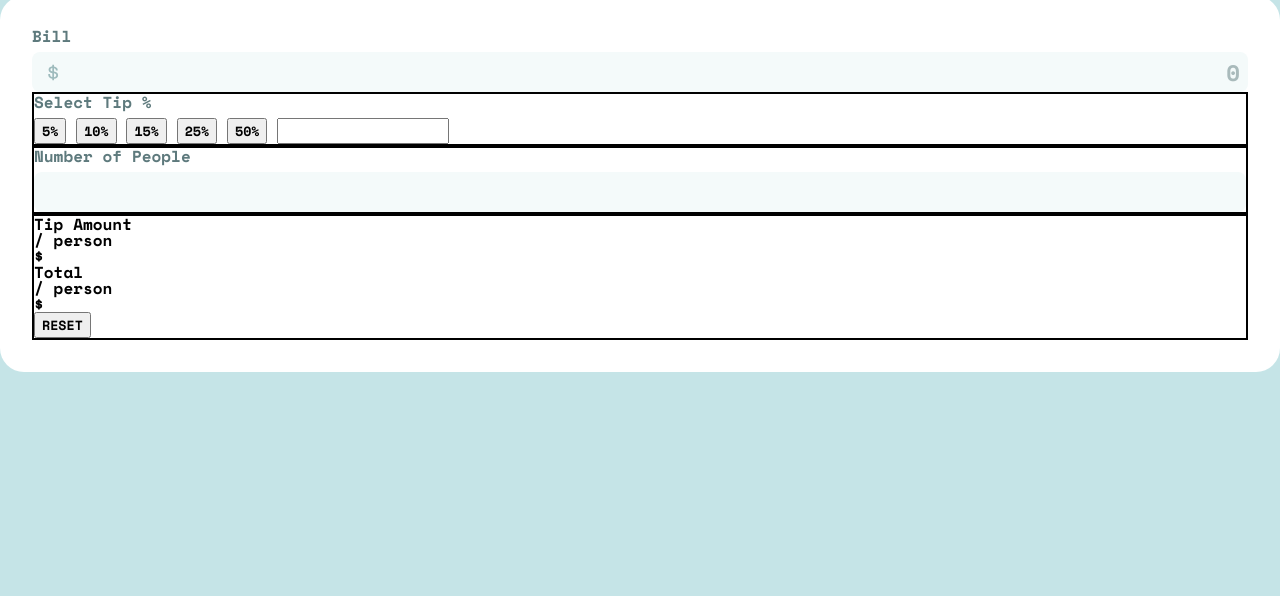
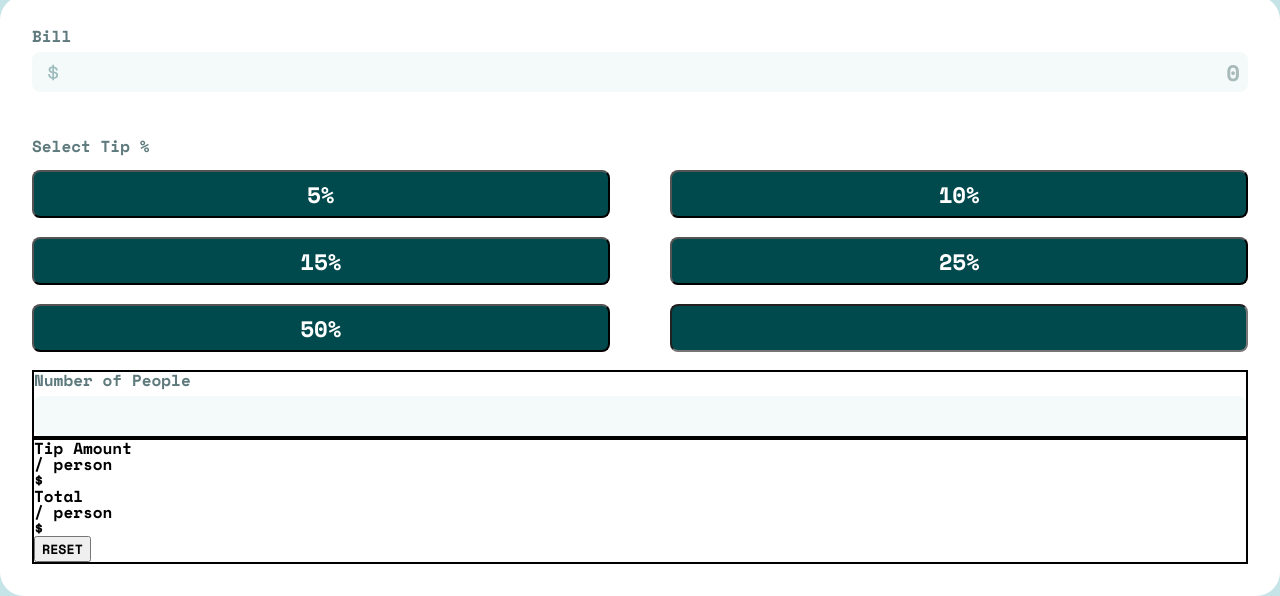
Before and after one commit to felipeMrtni/tipCalculatorApp, a plain HTML site: page index.html in a window 1280 px wide. Shown: the part 204-800 px from the top of the page. Drawn offline with nearby package versions, Linux system fonts and the light colour scheme.

Commit message:
tip-box css complete

```diff
--- a/assets/css/styles.css
+++ b/assets/css/styles.css
@@ -27,7 +27,7 @@ body {
     align-items: center;
     justify-content: center;
     height: 25%;
-
+    min-height: 25%;
 }
 
 .calculator-box {
@@ -37,6 +37,8 @@ body {
     align-items: center;
     padding: 2rem;
     width: 100%;
+    height: 45rem;
+    /* min-height: 45rem; */
     border-radius: 1.5rem;
 }
 
@@ -44,6 +46,8 @@ body {
     display: flex;
     flex-direction: column;
     width: 100%;
+    height: 100%;
+    margin-bottom: 1rem;
 }
 
 .box-header {
@@ -83,8 +87,35 @@ body {
 }
 
 .tip-box {
+    display: flex;
+    flex-direction: column;
     width: 100%;
-    border: 2px solid black;
+    height: 100%;
+    margin-bottom: 0.5rem;
+}
+
+.option-box {
+    width: 100%;
+    height: 12rem;
+    display: grid;
+    align-content: stretch;
+    justify-content: space-between;
+    grid-template-columns: 47.5% 47.5%;
+    grid-auto-rows: 3rem;
+    grid-column-gap: 5%;
+    grid-row-gap: 10%;
+    margin-top: 0.5rem;
+}
+
+.option {
+    font-size: 1.4rem;
+    color: hsl(0, 0%, 100%);
+    border-radius: 0.5rem;
+    background: hsl(183, 100%, 15%);
+}
+
+.option:focus {
+    background: hsl(172, 67%, 45%)
 }
 
 .people-box {
```
